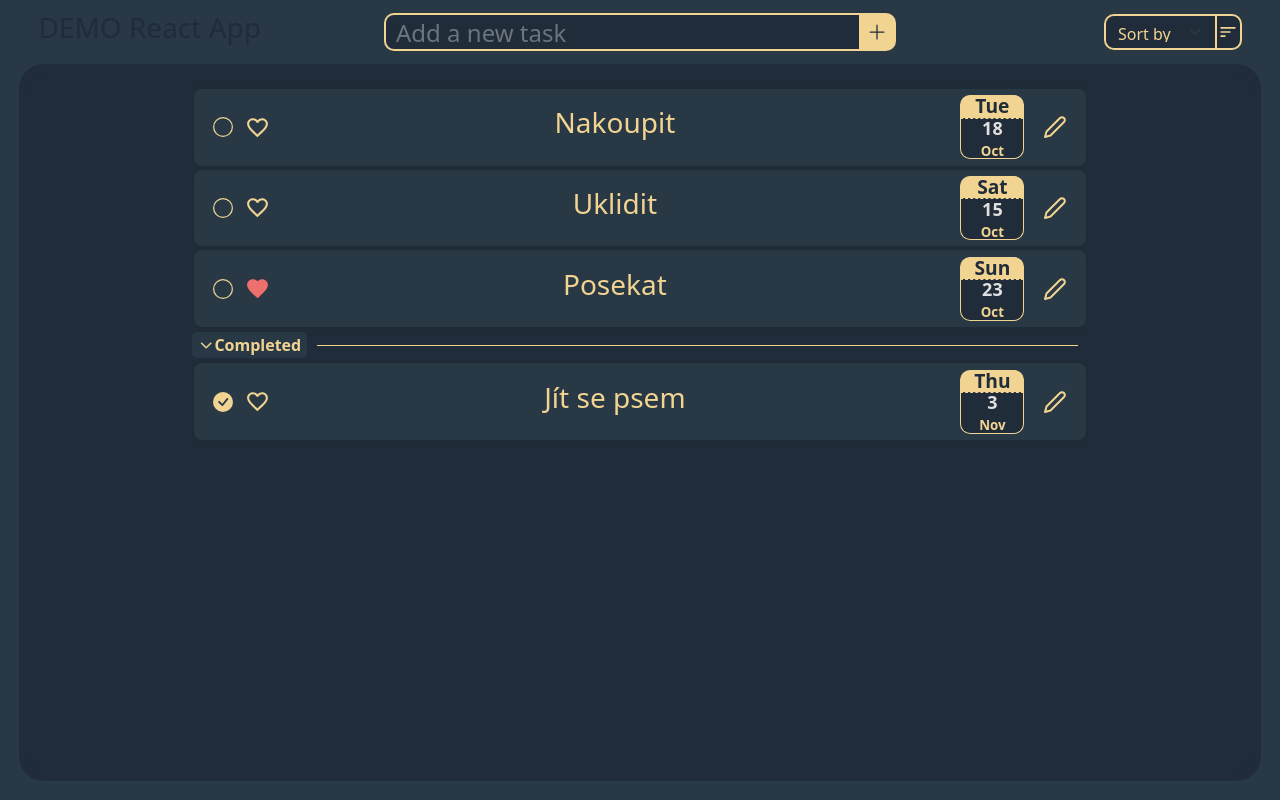
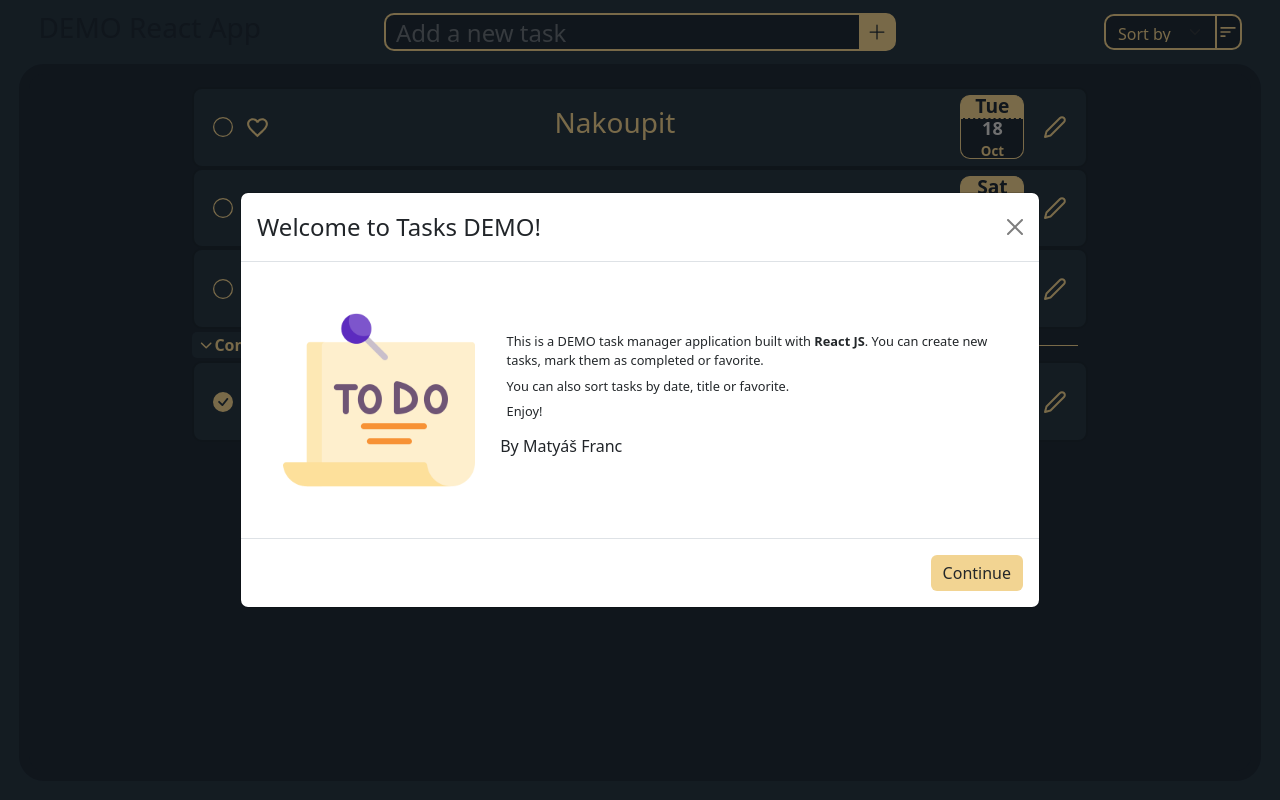
Before and after one commit to francmatyas/react-tasks, a React (Create React App) app: page / in a window 1280 px wide. Built offline with nearby package versions, Linux system fonts and the light colour scheme.

Commit message:
initialModal, fixed date sort, fixed first render

```diff
--- a/package.json
+++ b/package.json
@@ -9,6 +9,7 @@
     "bootstrap": "^5.2.1",
     "react": "^18.2.0",
     "react-bootstrap": "^2.5.0",
+    "react-cookie": "^4.1.1",
     "react-dom": "^18.2.0",
     "react-icons": "^4.4.0",
     "react-router": "^6.4.2",
--- a/src/App.js
+++ b/src/App.js
@@ -5,13 +5,14 @@ import "bootstrap/dist/css/bootstrap.min.css";
 import DUMMY_TASKS from "./data/DUMMY_TASKS.json";
 
 import { useState } from "react";
+import { Cookies, useCookies } from "react-cookie";
 
 import Main from "./components/Main/Main";
 import Toolbar from "./components/Toolbar/Toolbar";
-import { BsSortAlphaUp } from "react-icons/bs";
+import InitialModal from "./components/Ui/Modal/InitialModal";
 
 function App() {
-  const [tasks, setTasks] = useState(DUMMY_TASKS);
+  const [tasks, setTasks] = useState(DUMMY_TASKS.map((task) => ({ ...task, completion: new Date(task.completion) })));
   const [sort, setSort] = useState(0);
 
   function addTaskHandler(task) {
@@ -29,11 +30,22 @@ function App() {
   }
   function sortChangeHandler(sort) {
     setSort(sort);
-    console.log(sort);
+  }
+
+  const [modalShow, setModalShow] = useState(true);
+  const [cookies, setCookie] = useCookies("initialCookie");
+
+  function initialModalCloseHandler() {
+    setModalShow(false);
+    setCookie("initialCookie", {value: true}, { path: "/", maxAge: 60 * 60 * 24 });
   }
 
   return (
     <div>
+      <InitialModal
+        show={modalShow && !cookies.initialCookie}
+        onHide={initialModalCloseHandler}
+      />
       <Toolbar
         onTaskAdd={addTaskHandler}
         onSortChange={sortChangeHandler}
--- a/src/components/Tasks/Task/Task.js
+++ b/src/components/Tasks/Task/Task.js
@@ -14,13 +14,13 @@ function Task(props) {
   const [title, setTitle] = useState(props.data.title);
   const [completed, setCompleted] = useState(props.data.completed);
   const [favorite, setFavorite] = useState(props.data.favorite);
-  const [completion, setCompletion] = useState(Date.parse(props.data.completion))
+  const [completion, setCompletion] = useState(props.data.completion)
 
-  const isFirstRender = useRef(true);
+  const [isFirstRender, setFirstRender] = useState(true)
 
   useEffect(() => {
-    if (isFirstRender.current) {
-      isFirstRender.current = false;
+    if (isFirstRender) {
+      setFirstRender(false)
       return; // skip first render
     }
     const editedTask = {
@@ -28,9 +28,10 @@ function Task(props) {
       completed: completed,
       favorite: favorite,
       id: props.data.id,
+      completion: completion,
     };
     props.onEditTask(editedTask);
-  }, [title, completed, favorite]);
+  },[title, completed, favorite, completion]);
 
   function editClickHandler(event) {
     event.stopPropagation();
--- a/src/components/Tasks/Tasks.js
+++ b/src/components/Tasks/Tasks.js
@@ -8,6 +8,7 @@ import Task from "./Task/Task";
 
 function Tasks(props) {
   const [showCompleted, setShowCompleted] = useState(true);
+
 
   function showCompletedHandler() {
     setShowCompleted(!showCompleted);
@@ -32,7 +33,7 @@ function Tasks(props) {
 
   function sortByDate(data) {
     let sortedData = [...data];
-    return sortedData.sort((a, b) => Number(Date.parse(b.completion)) - Number(Date.parse(a.completion)));
+    return sortedData.sort((a, b) => a.completion - b.completion);
   }
 
   function editTaskHandler(task) {
@@ -45,6 +46,9 @@ function Tasks(props) {
   const completedTasks = sortedTasks[props.sort].filter(
     (task) => task.completed
   );
+
+  console.log(uncompletedTasks)
+
 
   return (
     <div className="tasks">
--- a/src/components/Toolbar/Toolbar.js
+++ b/src/components/Toolbar/Toolbar.js
@@ -32,6 +32,7 @@ function Toolbar(props) {
         title: task,
         completed: false,
         id: Math.random(),
+        completion: new Date(),
       };
       setTask("");
 
--- a/src/components/Ui/DateDisplay.js
+++ b/src/components/Ui/DateDisplay.js
@@ -4,7 +4,6 @@ function DateDisplay(props) {
   const date = new Date(props.date);
   const day = date.getDate();
   const month = date.getMonth();
-  const year = date.getFullYear();
   const dayOfWeek = date.getDay();
   const dayOfWeekNames = ["Sun", "Mon", "Tue", "Wed", "Thu", "Fri", "Sat"];
   const monthNames = [
--- /dev/null
+++ b/src/components/Ui/Modal/InitialModal.js
@@ -0,0 +1,44 @@
+import { Modal, Button } from "react-bootstrap";
+import logo from "../../../img/to-do-list.png";
+
+import "./InitialModal.scss"
+
+function InitialModal(props) {
+    return (
+      <div>
+        <Modal
+          {...props}
+          size="lg"
+          aria-labelledby="contained-modal-title-vcenter"
+          centered
+          backdrop
+        >
+          <Modal.Header closeButton>
+            <Modal.Title>Welcome to Tasks DEMO!</Modal.Title>
+          </Modal.Header>
+          <Modal.Body className="initial-modal__body">
+            <img src={logo} />
+            <div>
+            <p>
+              This is a DEMO task manager application built with <strong>React JS</strong>.
+              You can create new tasks, mark them as completed or favorite.
+            </p>
+            <p>You can also sort tasks by date, title or favorite.</p>
+            <p>Enjoy!</p>
+            <address className="initial-modal__author">By Matyáš Franc</address>
+            </div>
+          </Modal.Body>
+          <Modal.Footer>
+            <Button
+              style={{ backgroundColor: "#f2d492", border: "none",  color: "#23272a"}}
+              onClick={props.onHide}
+            >
+              Continue
+            </Button>
+          </Modal.Footer>
+        </Modal>
+      </div>
+    );
+  }
+
+  export default InitialModal;
--- /dev/null
+++ b/src/components/Ui/Modal/InitialModal.scss
@@ -0,0 +1,21 @@
+.initial-modal__body {
+    display: flex;
+    flex-direction: row;
+    justify-content: center;
+    align-items: center;
+
+    img {
+      width: 15vw;
+      height: 15vw;
+      margin: 2vw;
+    }
+    p {
+      font-size: 1vw;
+      color: #23272a;
+      margin: 0.5vw;
+      font-weight: normal;
+    }
+    .initial-modal__author{
+        margin-top: 1vw;
+    }
+  }
--- a/src/data/DUMMY_TASKS.json
+++ b/src/data/DUMMY_TASKS.json
@@ -4,14 +4,14 @@
     "completed": false,
     "id": 1,
     "favorite": false,
-    "completion": "2022-10-18T18:25:43.511Z"
+    "completion": "2022-10-18T18:25:43.000Z"
   },
   {
     "title": "Uklidit",
     "completed": false,
     "id": 3,
     "favorite": false,
-    "completion": "2022-10-15T18:25:43.511Z"
+    "completion": "2022-10-15T18:25:43.000Z"
 
   },
   {
@@ -19,13 +19,13 @@
     "completed": false,
     "id": 2,
     "favorite": true,
-    "completion": "2022-10-23T18:25:43.511Z"
+    "completion": "2022-10-23T18:25:43.000Z"
   },
   {
     "title": "Jít se psem",
     "completed": true,
     "id": 4,
     "favorite": false,
-    "completion": "2022-11-03T18:25:43.511Z"
+    "completion": "2022-11-03T18:25:43.000Z"
   }
 ]
```
Also changed, not shown: src/components/Ui/Modal/TutorialModal.js (added), src/components/Ui/Modal/TutorialModal.scss (added), src/img/to-do-list.png (added), 1 other file (tests, documents, lock files or other folders).
